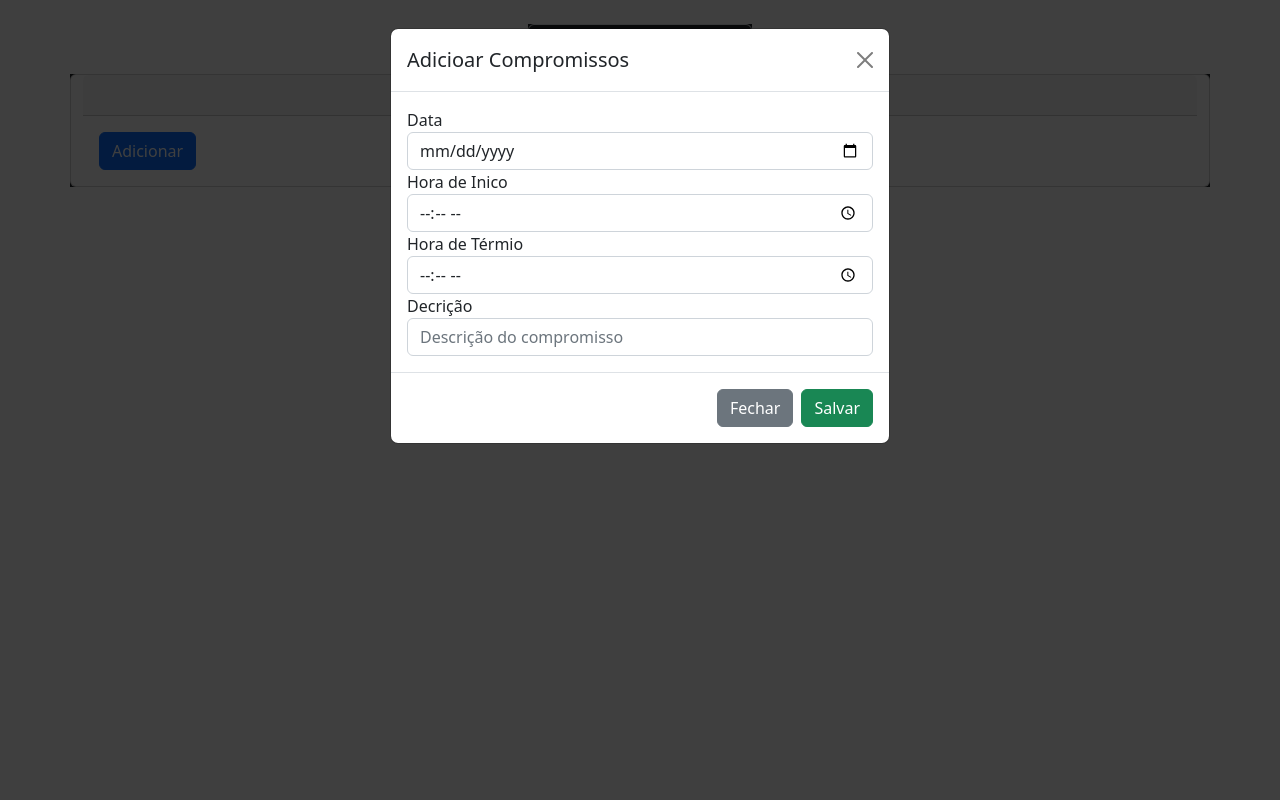
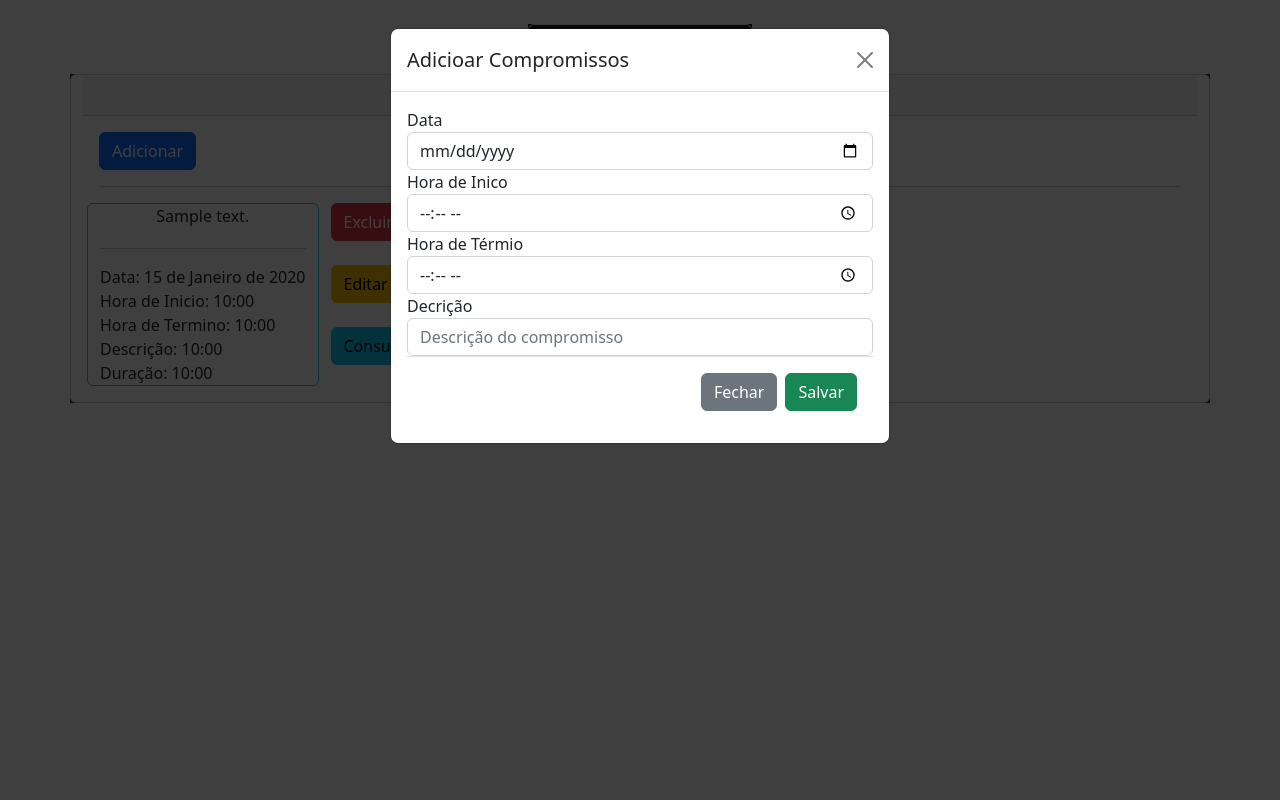
Before and after one commit to Dionatann/personal-agenda, a Django app: page /agenda/ in a window 1280 px wide, after a click on "Adicionar". Run offline with Django 4.2, Linux system fonts and the light colour scheme; tables that the repository leaves empty hold one stand-in row (values such as "Sample post"); some libraries are stand-ins or nearby versions.

Commit message:
subindo-as-alterações

```diff
--- a/Templates/home.html
+++ b/Templates/home.html
@@ -47,35 +47,112 @@
                                         <button type="button" class="btn-close" data-bs-dismiss="modal" aria-label="Close"></button>
                                       </div>
                                       <div class="modal-body">
-                                        <form>
-                                          <div class="form-group">
+                                        <form action="{% url 'salvar_compromisso' %}" enctype="multipart/form-data" method="POST">{% csrf_token %}
+                                          <div class="form-group" >
                                             <label >Data</label>
-                                            <input type="Date" class="form-control" id="dataCompromisso" aria-describedby="data" placeholder="Informe a data">
+                                            <input type="Date" class="form-control" name="dataC" placeholder="Informe a data">
                                           </div>
                                           <div class="form-group">
                                             <label>Hora de Inico</label>
-                                            <input type="Time" id="horaInicio" class="form-control">
+                                            <input type="Time" name="horaInicio" class="form-control">
                                           </div>
                                           <div class="form-group">
                                             <label>Hora de Térmio</label>
-                                            <input type="Time" id="horaTermino" class="form-control"  placeholder="Horário de Térmio">
+                                            <input type="Time" name="horaTermino" class="form-control"  placeholder="Horário de Térmio">
                                           </div>
                                            <div class="form-group">
                                             <label>Decrição</label>
-                                            <input type="text" id="descricao" class="form-control"  placeholder="Descrição do compromisso">
+                                            <input type="text" name="descricao" class="form-control"  placeholder="Descrição do compromisso">
+                                          </div>
+                                          <div class="modal-footer">
+                                            <button type="button" class="btn btn-secondary" data-bs-dismiss="modal">Fechar</button>
+                                            <button type="submit" class="btn btn-success" id="save">Salvar</button>
                                           </div>
                                         </form>
                                       </div>
-                                      <div class="modal-footer">
-                                        <button type="button" class="btn btn-secondary" data-bs-dismiss="modal">Fechar</button>
-                                        <button type="button" class="btn btn-success" id="save">Salvar</button>
+
+                                    </div>
+                                  </div>
+                                </div>
+                            </div>
+                        </div><hr>
+                         <div class="row">
+                             {% for x in compromissos %}
+                                <div class="col-auto border rounded border-info card">
+                                        <div class="row justify-content-center mb-1">
+                                            <div class="col-auto">{{x.descricao}}</div>
+                                        </div><hr>
+                                        <div class="row justify-content-center">
+                                            <div class="col-12 ">
+                                                   <div class="row">
+                                                        <div class="col-auto">
+                                                             Data: {{x.data}}
+                                                        </div>
+                                                   </div>
+                                                   <div class="row">
+                                                        <div class="col-auto">
+                                                            Hora de Inicio: {{x.horaDeInicio }}
+                                                        </div>
+                                                   </div>
+                                                   <div class="row">
+                                                        <div class="col-auto">
+                                                             Hora de Termino: {{x.horaDeInicio }}
+                                                        </div>
+                                                   </div>
+                                                   <div class="row">
+                                                        <div class="col-auto">
+                                                            Descrição: {{x.horaDeInicio }}
+                                                        </div>
+                                                   </div>
+                                                   <div class="row">
+                                                        <div class="col-auto">
+                                                            Duração: {{x.horaDeInicio }}
                                                         </div>
                                                    </div>
                                              </div>
                                         </div>
                                 </div>
+                                <div class="col-auto">
+                                    <div class="row">
+                                        <div class="col-auto">
+                                            <button type="button" class="btn btn-danger" data-value-id="{{x.id}}" id="excluir"> Excluir</button>
+                                        </div>
+                                    </div><br>
+                                    <div class="row">
+                                          <div class="col-auto">
+                                                <button type="button" class="btn btn-warning" data-value-id="{{x.id}}" id="editar" >Editar</button>
+                                          </div>
+                                    </div><br>
+                                     <div class="row">
+                                          <div class="col-auto">
+                                                <button type="button" class="btn btn-info" data-value-id="{{x.id}}" id="consulta">Consulte</button>
+                                          </div><br>
                                     </div>
                                 </div>
+                             {% endfor %}
+                            <div>
+                         </div>
+                       </div>
+                   </div>
+               </div>
+
+               <div class="modal fade" id="modal-Form" tabindex="-1" aria-labelledby="exampleModalLabel" >
+                <div class="modal-dialog modal-xl">
+                  <div class="modal-content">
+                    <div class="modal-header">
+                      <h5 class="modal-title" id="exampleModalLabel">Editar</h5>
+                      <button type="button" class="btn-close" data-bs-dismiss="modal" aria-label="Close"></button>
+                    </div>
+                    <div class="modal-body" id="conteudo-form" name="modal-body-principal" >
+
+                    </div>
+                    <div class="modal-footer">
+                      <button type="button" class="btn btn-secondary" data-bs-dismiss="modal">Cancelar</button>
+                      <button type="button" class="btn btn-success ClickSalvarEdicao" data-bs-dismiss="modal">Atualizar</button>
+                    </div>
+                  </div>
+                </div>
+
               </div>
             </div>
             </div>
@@ -85,40 +162,56 @@
 <script src="https://cdn.jsdelivr.net/npm/@popperjs/core@2.11.6/dist/umd/popper.min.js" integrity="sha384-oBqDVmMz9ATKxIep9tiCxS/Z9fNfEXiDAYTujMAeBAsjFuCZSmKbSSUnQlmh/jp3" crossorigin="anonymous"></script>
 <script src="https://cdn.jsdelivr.net/npm/bootstrap@5.3.0-alpha1/dist/js/bootstrap.min.js" integrity="sha384-mQ93GR66B00ZXjt0YO5KlohRA5SY2XofN4zfuZxLkoj1gXtW8ANNCe9d5Y3eG5eD" crossorigin="anonymous"></script>
 <script>
-$(document).ready(function (){
-    $("#save").click(function (){
+    $(document).ready(function(){
+        $("#excluir").click(function(){
+
+            Swal.fire({
+                  title: 'Tem certeza que deseja excluir?',
+                  showCancelButton: true,
+                  confirmButtonText: 'Sim',
+                  cancelButtonText: 'Não',
+            }).then((result) => {
+                  if (result.isConfirmed) {
+                       id = $("#excluir").data-value("id")
                        $.ajax({
                             type:'POST',
-            url:'{% url "salvar_compromisso" %}',
+                            url:'{% url "excluir" %}',
                             data:{
-                'data': $("#dataCompromisso").val(),
-                'horaInicio': $("#horaInicio").val(),
-                'horaTermino': $("#horaTermino").val(),
-                'descricao': $("#descricao").val(),
+                                'id': id,
                                 'csrfmiddlewaretoken':'{{ csrf_token }}',
                             },
                             cache: false,
                             success: function (dataItem) {
-                resposta = Object.keys(dataItem)
-                if(resposta == 'Erro'){
-                    Swal.fire(
-                      'Não foi possível cadastrar!!',
-                      'Já existe um compromisso para este horário!',
-                      'error'
-                    )
-                }else if(reposta == "Sucesso"){
-                    Swal.fire(
-                      'Sucesso!!',
-                      'Cadastrado com Sucesso!',
-                      'error'
-                    )
-                }
 
                             },
+                       });
+                  }
+            })
+        })
 
+    })
+
+
+</script>
+<script>
+    $(document).ready(function(){
+        $("#editar").click(function(){
+            id = $("#editar").data("value-id")
+            $.ajax({
+                type:'POST',
+                url:'{% url "editar" %}',
+                data:{
+                    'id': id,
+                    'csrfmiddlewaretoken':'{{ csrf_token }}',
+                },
+                cache: false,
+
+                success: function (dataItem) {
+                   $("#conteudo-form").html(dataItem);
+                },
             });
-    });
+
+        })
     })
 </script>
-
 </html>
--- a/agenda/urls.py
+++ b/agenda/urls.py
@@ -4,6 +4,8 @@ from django.urls import path
 
 urlpatterns = [
     path('', agenda.home, name="home"),
-    path('salvar', agenda.incluirCompromisso, name="salvar_compromisso")
+    path('salvar', agenda.incluirCompromisso, name="salvar_compromisso"),
+    path('excluir', agenda.excluirCompromisso, name="excluir"),
+    path('editar', agenda.incluirCompromisso, name="editar"),
 
 ]
--- a/agenda/views.py
+++ b/agenda/views.py
@@ -1,40 +1,72 @@
-from django import forms
+from django.contrib import messages
 from django.core.exceptions import ObjectDoesNotExist
-from django.http import JsonResponse
-from django.shortcuts import render, redirect
-
+from django.http import JsonResponse, HttpResponseRedirect
+from django.shortcuts import render
+from django.urls import reverse
 from agenda.Form import Formulario
 from agenda.models import Agenda
-
-
-class CompromissosForm(forms.ModelForm):
-    class Meta:
-        model = Agenda
-        fields = '__all__'
 
 
 # Criando as views
 def home(request):
     compromissos = Agenda.objects.all()
-    form = CompromissosForm()
-    return render(request, "home.html", {"compromissos": compromissos, 'form': CompromissosForm})
+    form = Formulario()
+    return render(request, "home.html", {"compromissos": compromissos, 'form': form})
 
 
+#Adicona compromissos
 def incluirCompromisso(request):
+    data = request.POST['dataC']
     try:
-        Agenda.objects.get(data=request.POST['data'], horaDeInicio=request.POST['horaInicio'])
-        return JsonResponse({"Erro": "Já existe um compromisso para este horário!"}, safe=False)
+        Agenda.objects.get(data=data, horaDeInicio=request.POST['horaInicio'])
+        messages.error(request, "Não foi possível realizar")
+        return HttpResponseRedirect(reverse("home"))
     except ObjectDoesNotExist:
-        agenda = Agenda(data=request.POST['data'], horaDeInicio=request.POST['horaInicio'],
-                        horaDeTermino=request.POST['horaTermino'], descrição='dgdsklgkl',
-                        duração=request.POST['horaTermino'] - request.POST['horaInicio'])
+        print(request.POST['dataC'])
+        agenda = Agenda(data=request.POST['dataC'], horaDeInicio=request.POST['horaInicio'],
+                        horaDeTermino=request.POST['horaTermino'], descricao=request.POST['descricao'],
+                        duracao=0)
         agenda.save()
-        return JsonResponse({"Sucesso": "Cadastrado com Sucesso!"}, safe=False)
+        messages.success(request, "Cadastrado com sucesso!")
+        return HttpResponseRedirect(reverse("home"))
 
 
+# excluir compromisso
 def excluirCompromisso(request):
-    return JsonResponse()
+    id = request.POST['id']
+    c = Agenda.objects.get(id=id)
+    c.delete()
+    return JsonResponse({'Deletado': 'sim'})
 
 
-def ConsultaCompromisso(request):
-    return JsonResponse()
+# editar compromisso
+def editarCompromisso(request):
+    agenda = Agenda.objects.get(id=request.POST['id'])
+    form = Formulario()
+    return render(request, "editar.html", {"form": form, 'agendaDados': agenda})
+
+
+# salva dados editados
+def salvaDadosEditado(request):
+    id = request.POST['id']
+    compromisso = Agenda.objects.get(id=id)
+    compromisso.data = request.POST['data']
+    compromisso.horaDeInicio = request.POST['horaInicio']
+    compromisso.horaDeTermino = request.POST['horaTermino']
+    compromisso.descricao = request.POST['descricao']
+    compromisso.duracao = request.POST['duracao']
+    messages.success("Editado com sucesso!")
+    return HttpResponseRedirect(reverse('editar'))
+
+
+# consulta Por Data
+def consultaPorData(request):
+    data = request.POST['data']
+    consulta = Agenda.objects.filter(data=data)
+    return render(request, "", {'consulta': consulta})
+
+
+#lista todos os dados
+def listaTodos(request):
+    todos = Agenda.objects.all()
+    return render(request,'', {'todos': todos})
```
Also changed, not shown: config/asgi.py (added, +16 -0 lines), config/manage.py (deleted, +0 -22 lines), config/settings.py (+9 -17 lines), Templates/consultaPorData.html (added), Templates/editar.html (added), Templates/listaTodos.html (added), agenda/migrations/0002_auto_20230303_1211.py (added). Lines whose indentation alone changed are shown as unchanged.
